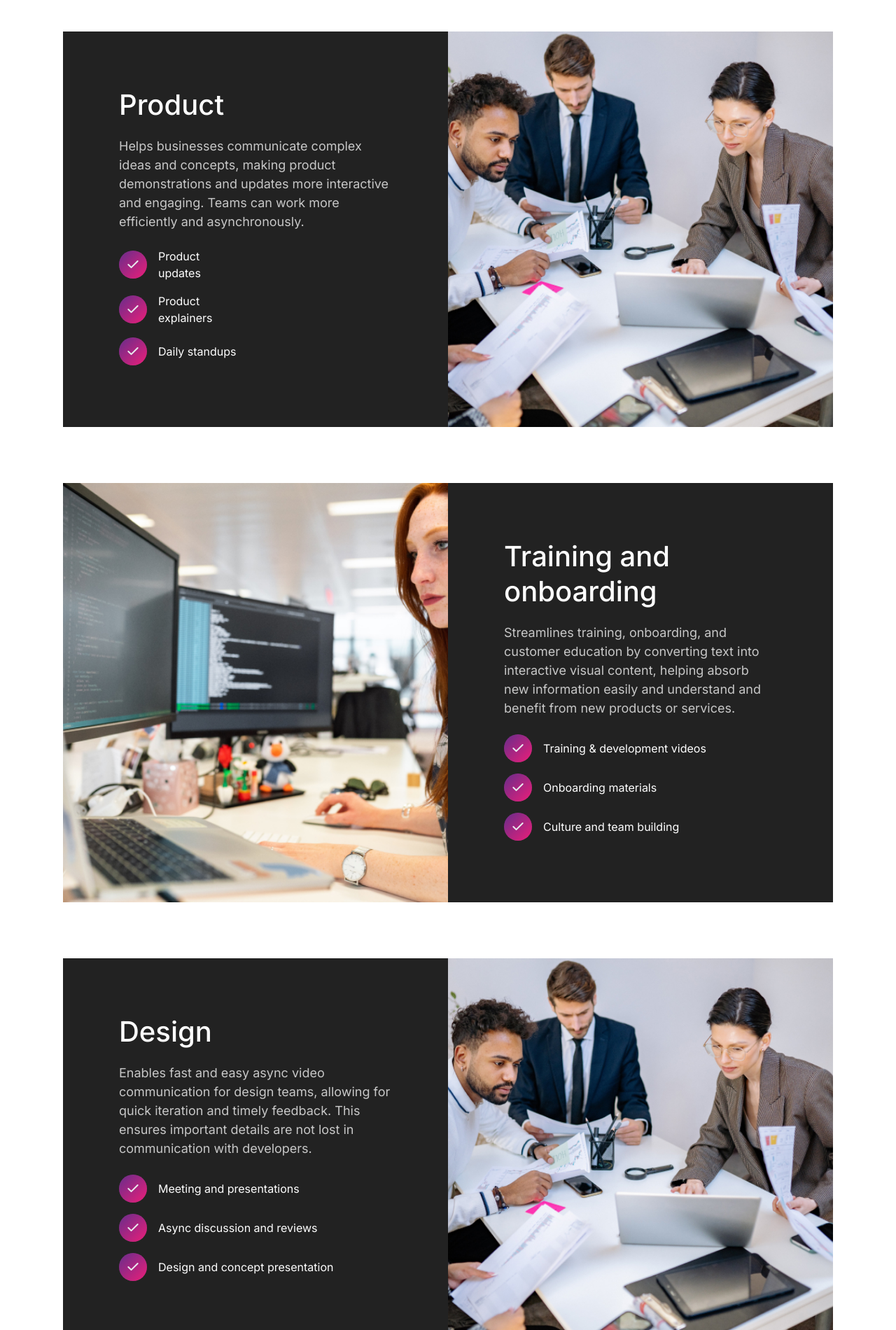
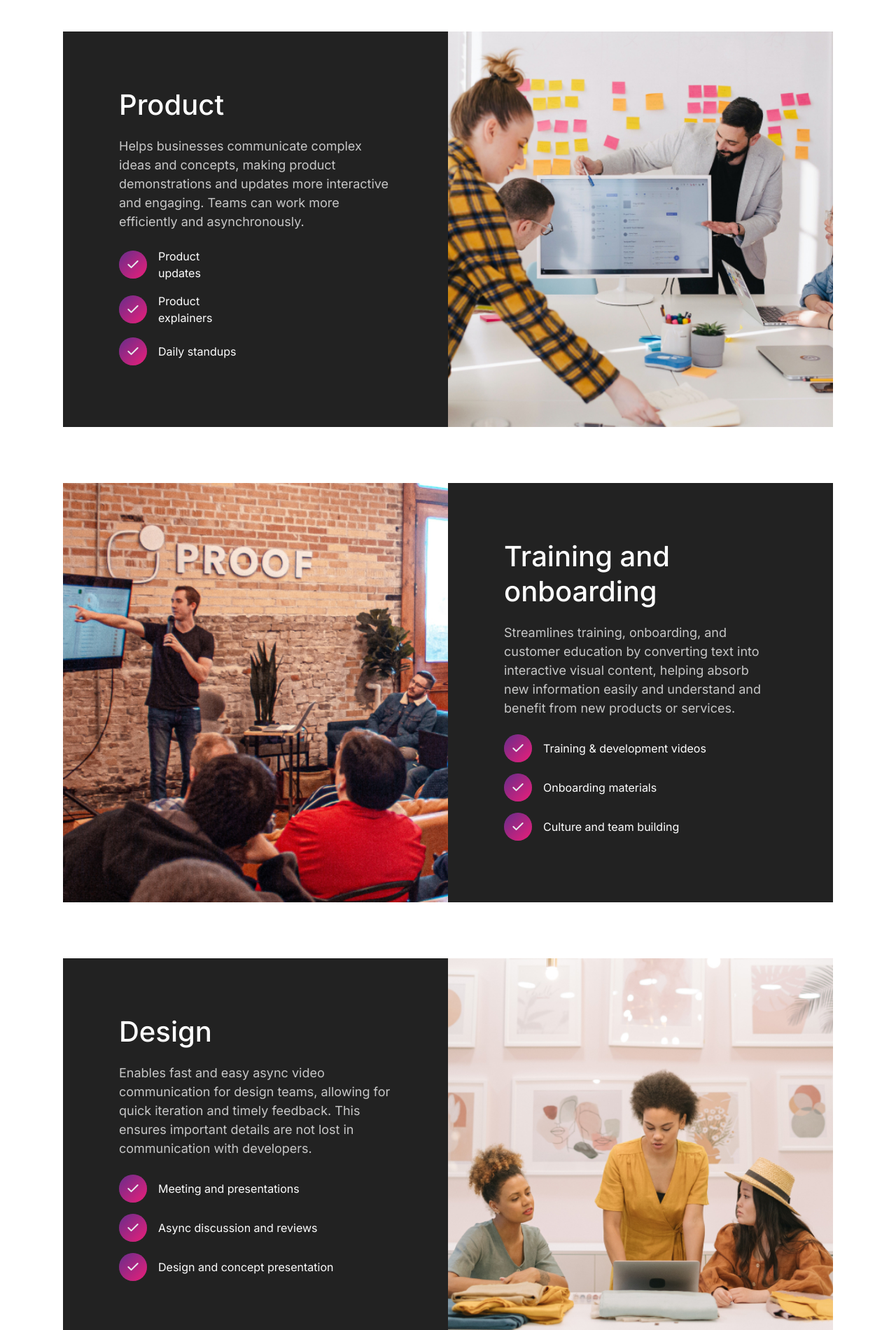
Before and after one commit to sabhyasachi/Enterprise, a plain HTML site: page service.html in a window 1280 px wide. Shown: the part 2940-4840 px from the top of the page at 70% size. Drawn offline with Linux system fonts and the light colour scheme.

Commit message:
Update service.html

```diff
--- a/service.html
+++ b/service.html
@@ -410,7 +410,7 @@
             </div>
           </div>
           <div class="col-lg-6 order-lg-1 position-relative">
-            <span class="background" style="background-image: url('./assets/images/small-4.jpg')"></span>
+            <span class="background" style="background-image: url('./assets/images/small-3.jpg')"></span>
           </div>
         </div>
       </div>
@@ -423,7 +423,7 @@
       <div class="container">
         <div class="row g-0 bg-dark">
           <div class="col-lg-6 order-lg-2 position-relative">
-            <span class="background" style="background-image: url('./assets/images/small-2.jpg')"></span>
+            <span class="background" style="background-image: url('./assets/images/small-4.jpg')"></span>
           </div>
           <div class="col-lg-6 p-4 p-md-10 order-lg-1 inverted">
             <h3 class="fw-bold">Product</h3>
@@ -514,7 +514,7 @@
             </div>
           </div>
           <div class="col-lg-6 order-lg-1 position-relative">
-            <span class="background" style="background-image: url('./assets/images/small-1.jpg')"></span>
+            <span class="background" style="background-image: url('./assets/images/small-5.jpg')"></span>
           </div>
         </div>
       </div>
@@ -524,7 +524,7 @@
       <div class="container">
         <div class="row g-0 bg-dark">
           <div class="col-lg-6 order-lg-2 position-relative">
-            <span class="background" style="background-image: url('./assets/images/small-2.jpg')"></span>
+            <span class="background" style="background-image: url('./assets/images/small-6.jpg')"></span>
           </div>
           <div class="col-lg-6 p-4 p-md-10 order-lg-1 inverted">
             <h3 class="fw-bold">Design</h3>
@@ -614,7 +614,7 @@
             </div>
           </div>
           <div class="col-lg-6 order-lg-1 position-relative">
-            <span class="background" style="background-image: url('./assets/images/small-4.jpg')"></span>
+            <span class="background" style="background-image: url('./assets/images/small-7.jpg')"></span>
           </div>
         </div>
       </div>
```
